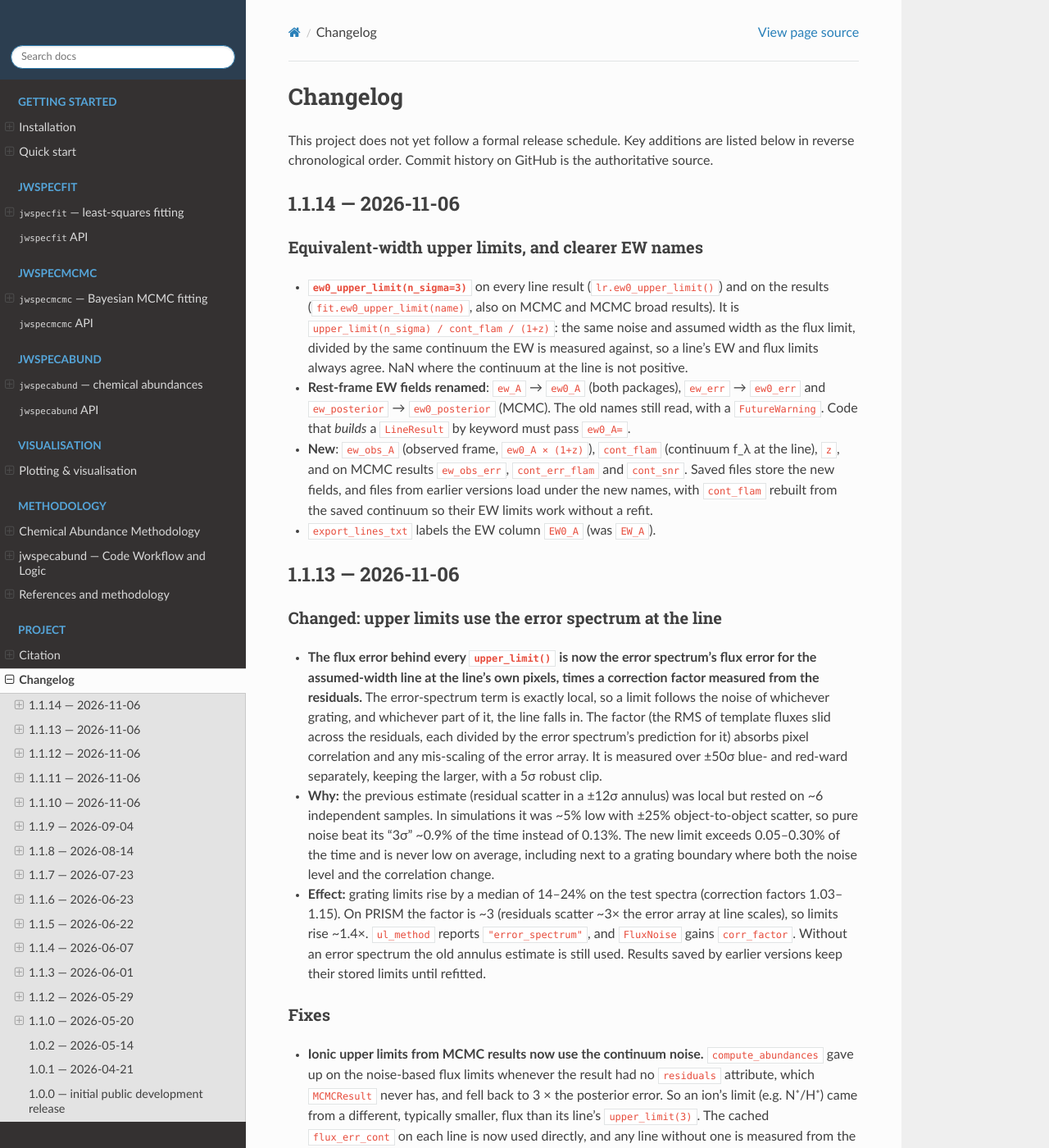
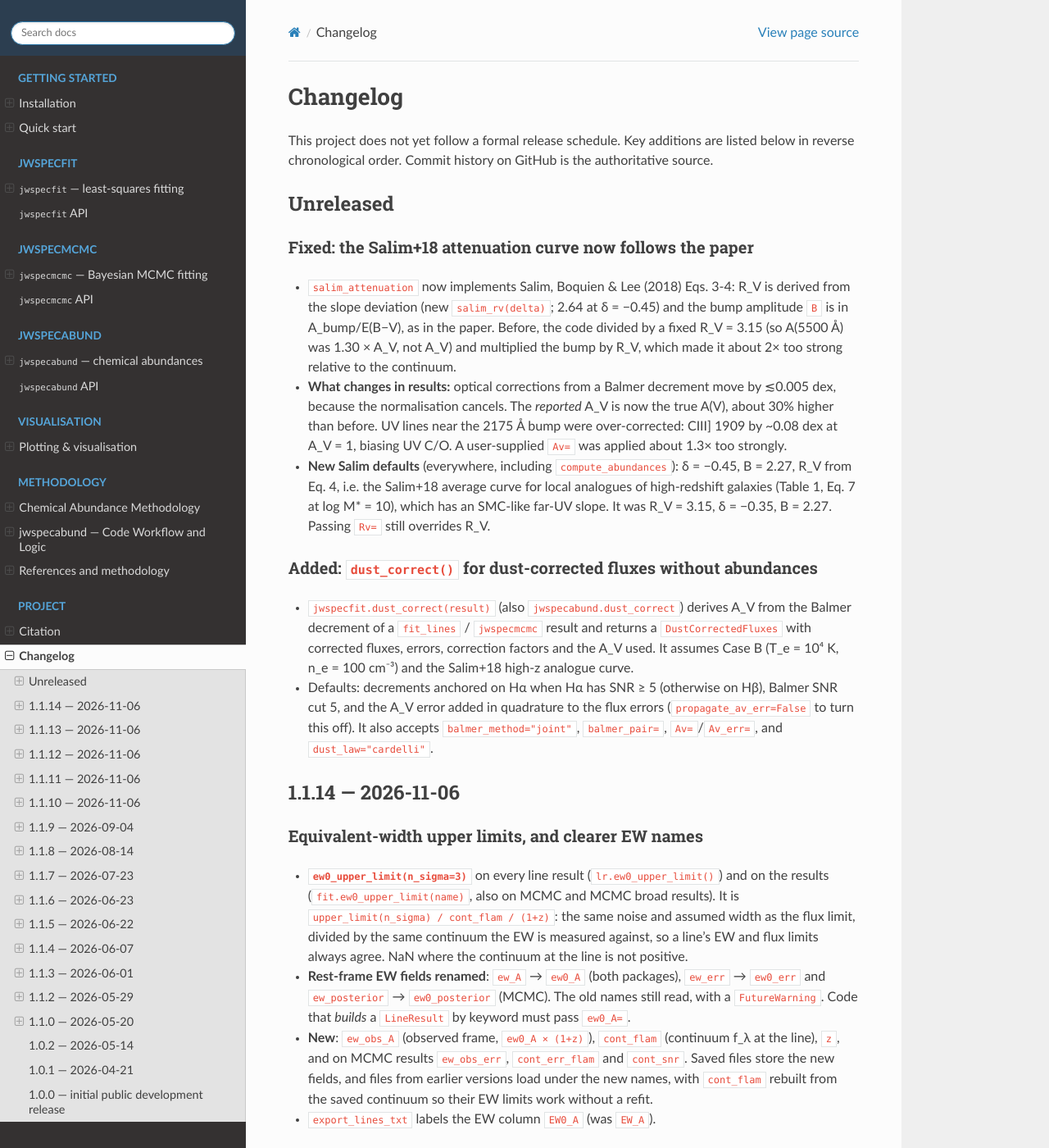
Before and after one commit to raunaq-rai/jwspecfit, a Sphinx documentation site: the page built from docs/changelog.md, in a window 1280 px wide and 1400 px high. Shown: the whole window at 82% size. Built offline with Sphinx 7.4.7 and the Read the Docs theme 3.1.0, drawn with Linux system fonts in a browser that asks for light colours.

Commit message:
Anchor dust_correct on H-alpha when available and require Balmer SNR >= 5

```diff
--- a/docs/changelog.md
+++ b/docs/changelog.md
@@ -3,6 +3,41 @@
 This project does not yet follow a formal release schedule. Key
 additions are listed below in reverse chronological order. Commit
 history on GitHub is the authoritative source.
+
+## Unreleased
+
+### Fixed: the Salim+18 attenuation curve now follows the paper
+
+- `salim_attenuation` now implements Salim, Boquien & Lee (2018) Eqs. 3-4:
+  R_V is derived from the slope deviation (new `salim_rv(delta)`; 2.64 at
+  δ = −0.45) and the bump amplitude `B` is in A_bump/E(B−V), as in the
+  paper. Before, the code divided by a fixed R_V = 3.15 (so A(5500 Å) was
+  1.30 × A_V, not A_V) and multiplied the bump by R_V, which made it about
+  2× too strong relative to the continuum.
+- **What changes in results:** optical corrections from a Balmer
+  decrement move by ≲0.005 dex, because the normalisation cancels. The
+  *reported* A_V is now the true A(V), about 30% higher than before. UV
+  lines near the 2175 Å bump were over-corrected: CIII] 1909 by ~0.08 dex
+  at A_V = 1, biasing UV C/O. A user-supplied `Av=` was applied about
+  1.3× too strongly.
+- **New Salim defaults** (everywhere, including `compute_abundances`):
+  δ = −0.45, B = 2.27, R_V from Eq. 4, i.e. the Salim+18 average curve for
+  local analogues of high-redshift galaxies (Table 1, Eq. 7 at
+  log M* = 10), which has an SMC-like far-UV slope. It was R_V = 3.15,
+  δ = −0.35, B = 2.27. Passing `Rv=` still overrides R_V.
+
+### Added: `dust_correct()` for dust-corrected fluxes without abundances
+
+- `jwspecfit.dust_correct(result)` (also `jwspecabund.dust_correct`)
+  derives A_V from the Balmer decrement of a `fit_lines` / `jwspecmcmc`
+  result and returns a `DustCorrectedFluxes` with corrected fluxes,
+  errors, correction factors and the A_V used. It assumes Case B
+  (T_e = 10⁴ K, n_e = 100 cm⁻³) and the Salim+18 high-z analogue curve.
+- Defaults: decrements anchored on Hα when Hα has SNR ≥ 5 (otherwise on
+  Hβ), Balmer SNR cut 5, and the A_V error added in quadrature to the
+  flux errors (`propagate_av_err=False` to turn this off). It also
+  accepts `balmer_method="joint"`, `balmer_pair=`, `Av=`/`Av_err=`, and
+  `dust_law="cardelli"`.
 
 ## 1.1.14 — 2026-11-06
 
```
Also changed, not shown: 2 other files.
